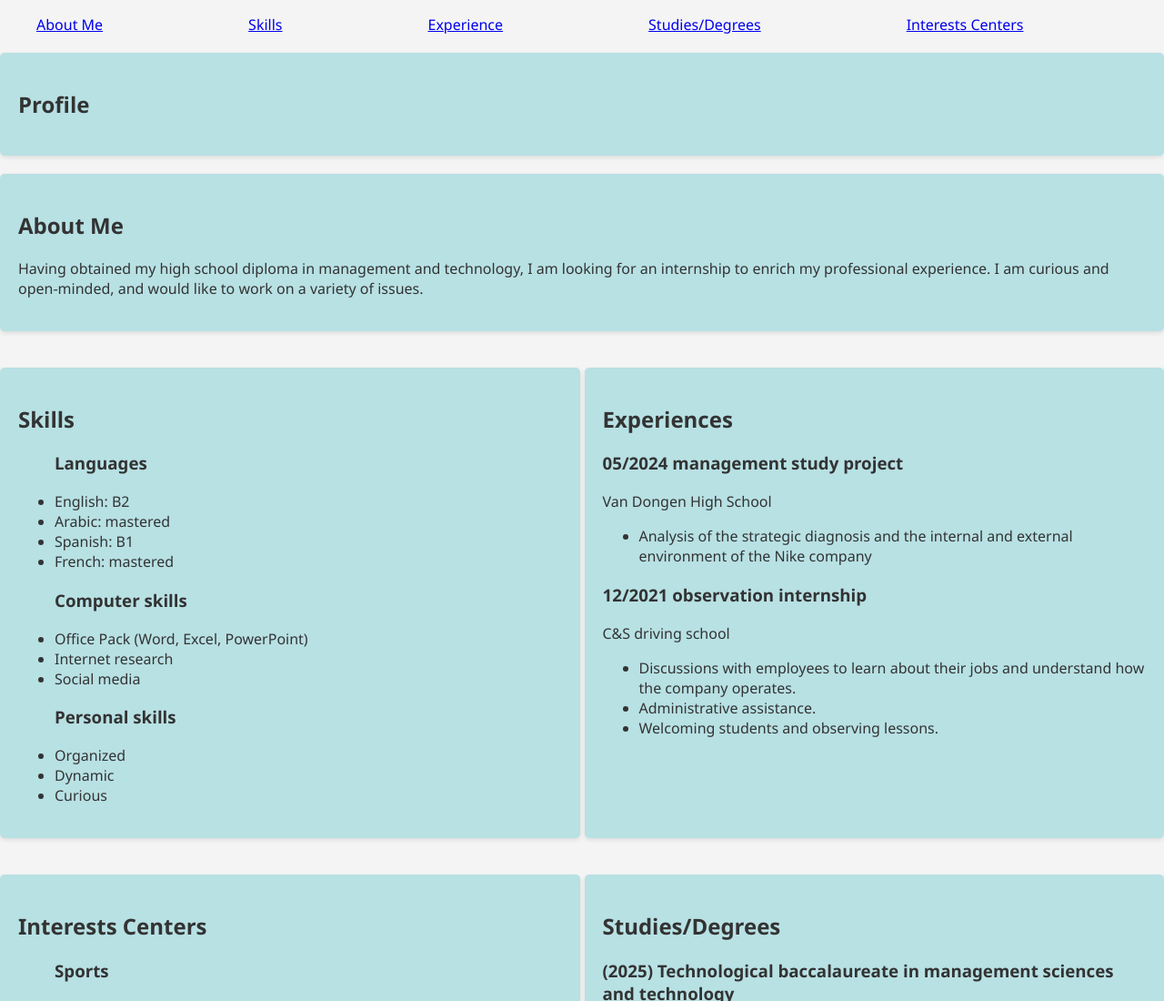
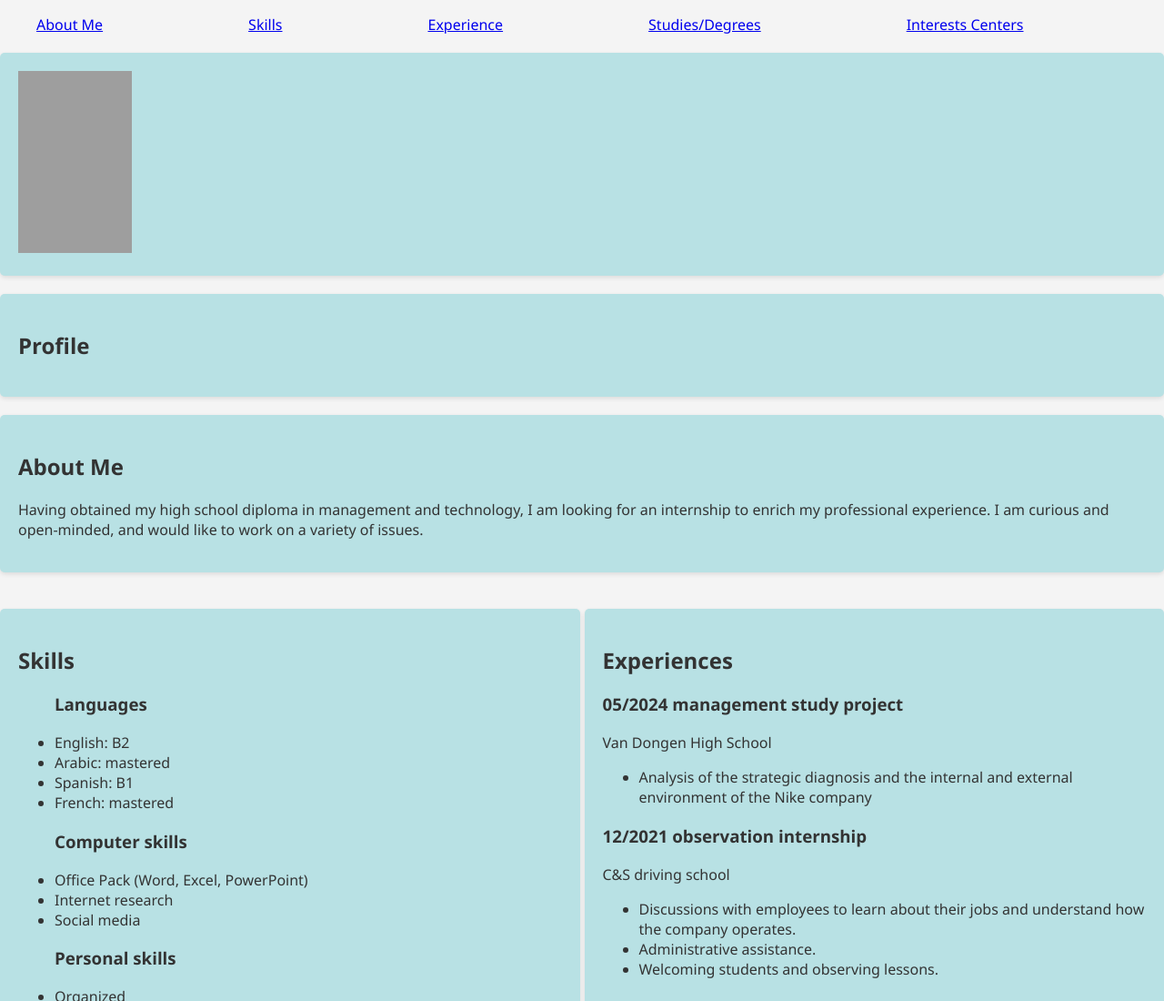
Before and after one commit to younesabouripro-ctrl/webdevpool, a plain HTML site: page digitalresume/index.html in a window 1280 px wide. Shown: the top 1100 px of the page at 91% size. Drawn offline with Linux system fonts and the light colour scheme; grey boxes are pictures that could not be loaded.

Commit message:
digitalresume/

```diff
--- a/digitalresume/index.html
+++ b/digitalresume/index.html
@@ -19,6 +19,10 @@
     </nav>
     </header>
     <main>
+        <section class="profile-picture">
+            <img src="Image.jfif"
+            width="125" height="200">
+        </section>
         <section class="profile">
         <h1>Profile</h1>
         </section>
--- a/digitalresume/style.css
+++ b/digitalresume/style.css
@@ -52,10 +52,3 @@ footer {
     width: 100%;
     bottom: 0;
 }
-.profile {
-    text-align: center;
-    display: flex;
-    align-items: center;
-    list-style-type: none;
-    gap: 10em;
-}
```
Also changed, not shown: 2 other files.
